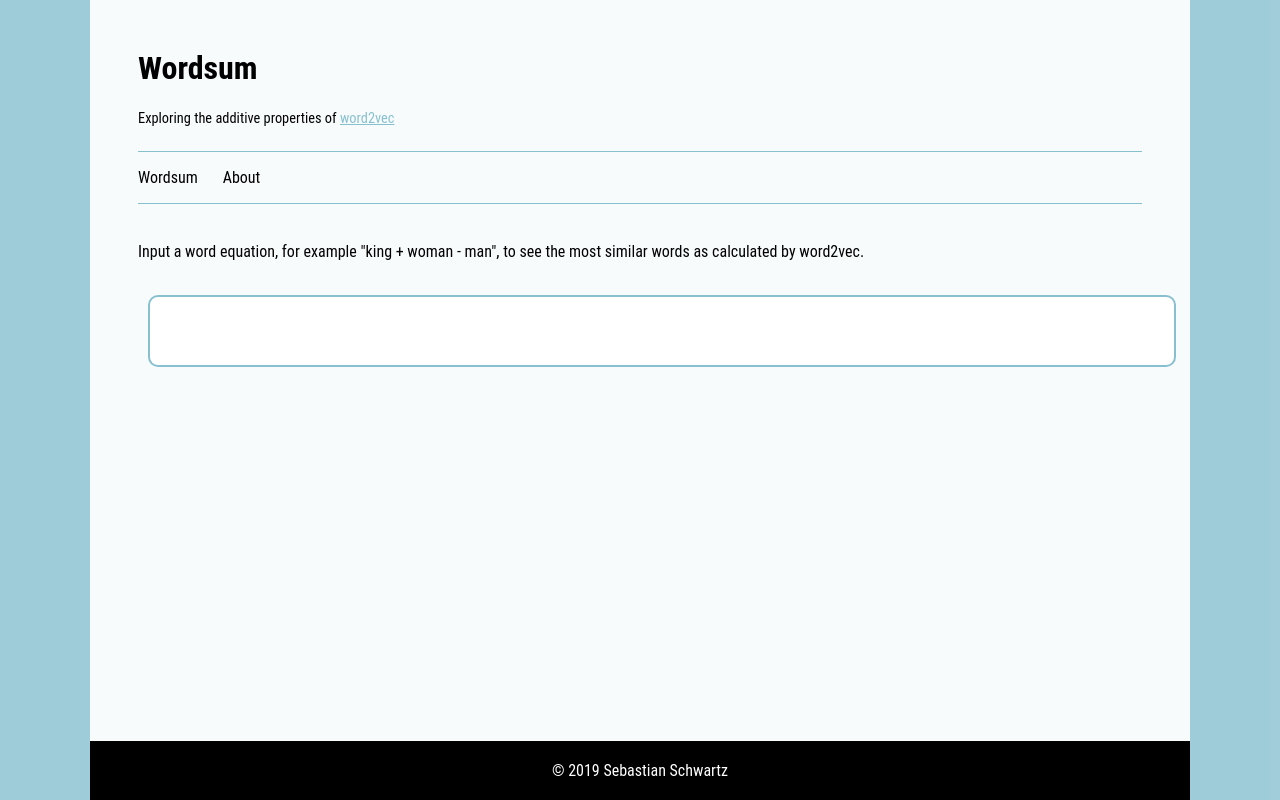
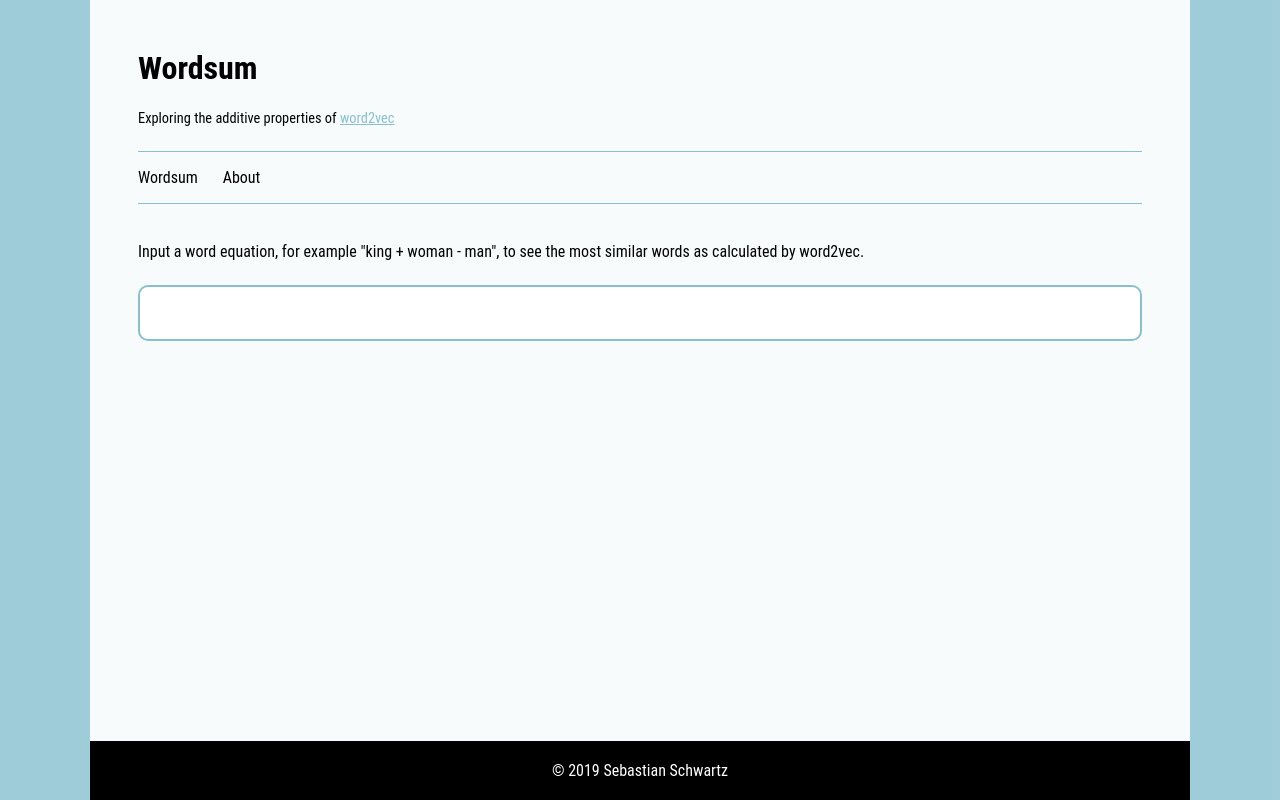
Before and after one commit to saschwartz/wordsum, a Vue app in the folder frontend/: page /#/ in a window 1280 px wide. Built offline with nearby package versions, Linux system fonts and the light colour scheme.

Commit message:
adjust input and routing

```diff
--- a/frontend/src/router.js
+++ b/frontend/src/router.js
@@ -8,7 +8,7 @@ Vue.use(Router)
 export default new Router({
   routes: [
     {
-      path: '/',
+      path: '/wordsum',
       name: 'wordsum',
       component: Wordsum
     },
--- a/frontend/src/views/Wordsum.vue
+++ b/frontend/src/views/Wordsum.vue
@@ -1,6 +1,7 @@
 <template lang='pug'>
-  div
+  div#wordsum
     p Input a word equation, for example "king + woman - man", to see the most similar words as calculated by word2vec.
+    div#equation-container
       input(v-model='wordInput')
     ul
       li(v-for='word in mostSimilar') {{ word[0] }} (score:  {{ parseFloat(word[1]).toFixed(3) }} )
@@ -21,7 +22,7 @@ export default {
     wordEquation: function () {
       let positive = []
       let negative = []
-      let tokens = this.wordInput.split(' ')
+      let tokens = this.wordInput.split(' ').filter((x) => x.length > 0)
       let add = true
       let subtract = false
       for (let i = 0; i < tokens.length; i++) {
@@ -64,18 +65,29 @@ export default {
 @import '~@/styles/layout';
 @import '~@/styles/variables';
 
+#wordsum {
+  width: 100%;
+
   input:focus {
     outline-width: 0;
   }
 
+  #equation-container {
+    width: 100%;
+
     input {
+      padding: 20px;
       width: 100%;
-  margin: 10px;
-  padding: 10px;
-  font-size: 1.5rem;
-  height: 3rem;
+      font-size: 1.75rem;
+      height: 3.5rem;
+      color: $theme-secondary-color;
       border: solid 2px $theme-secondary-color;
       border-radius: 10px;
+      -webkit-box-sizing: border-box; /* Safari/Chrome, other WebKit */
+      -moz-box-sizing: border-box;    /* Firefox, other Gecko */
+      box-sizing: border-box;         /* Opera/IE 8+ */
+    }
+  }
 }
 
 </style>
```
Lines whose indentation alone changed are shown as unchanged.
